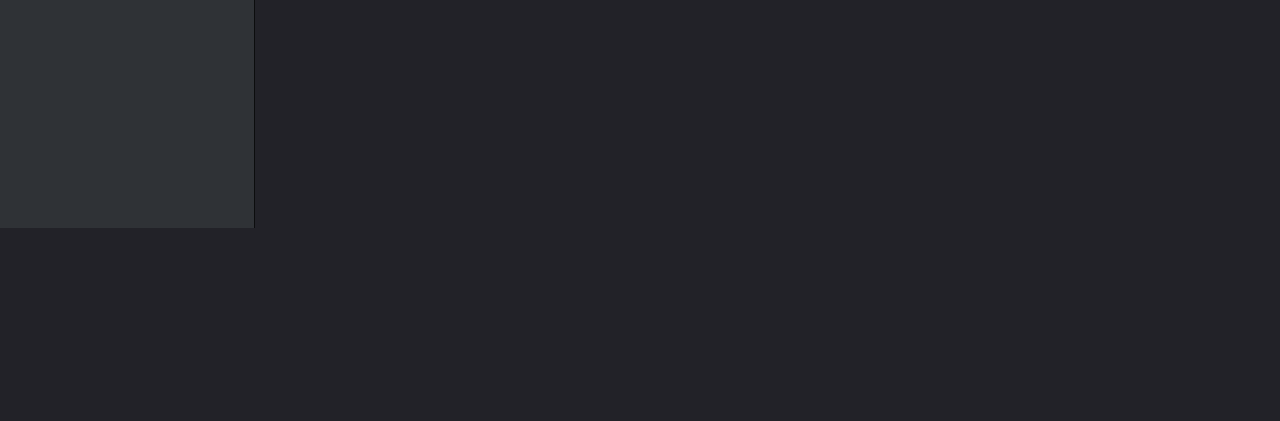
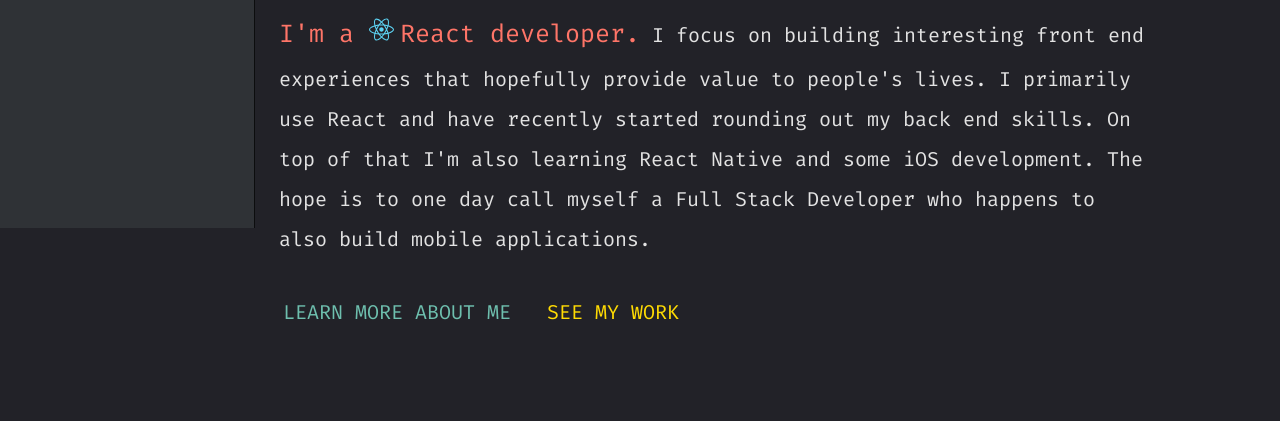
Before and after one commit to joshsuson/my-new-gatsby-site, a Gatsby site: page / in a window 1280 px wide. Shown: the part 603-1024 px from the top of the page. Before the commit the page ends 831 px from the top, so only its background shows below. Built offline with nearby package versions, Linux system fonts and the light colour scheme; Gatsby itself is replaced by a stand-in of ours.

Commit message:
Working on home page.

```diff
--- a/src/components/HomePage/Jumbotron.js
+++ b/src/components/HomePage/Jumbotron.js
@@ -9,7 +9,7 @@ const Wrapper = styled.div`
 `
 
 const ImageDiv = styled.div`
-  width: 40%;
+  width: 70%;
 `
 
 const CustomImage = styled(GatsbyImage)`
@@ -20,12 +20,16 @@ const CustomImage = styled(GatsbyImage)`
 const MainHeading = styled.h1`
   color: var(--fifth-color);
   font-size: 4rem;
-  margin-top: 12px;
+  margin-top: 24px;
+  margin-bottom: 12px;
 `
 
 const Intro = styled.p`
   margin: 0;
   padding: 0;
+  color: var(--primary-text);
+  font-size: 2rem;
+  margin-bottom: 24px;
 `
 const SpecialIntro = styled.span`
   color: var(--first-color);
@@ -34,6 +38,52 @@ const SpecialIntro = styled.span`
 const ReactIcon = styled.span`
   color: #5dd3f3;
   margin-right: 6px;
+`
+
+const ButtonDiv = styled.div`
+  margin-bottom: 56px;
+`
+
+const CustomButton = styled.button`
+  cursor: pointer;
+  padding: 16px 4px 16px 4px;
+  background: linear-gradient(var(--third-color) 0 0) 50% calc(-3px - 100%) /
+    var(--d, 0%) 200% no-repeat;
+  border: none;
+  font-family: "Fira Code", monospace;
+  text-transform: uppercase;
+  color: var(--third-color);
+  font-size: 2rem;
+  transition: 0.3s, background-size 0.3s 0.3s;
+
+  &:hover {
+    --d: 100%;
+    background-position: 50% 0%;
+    color: var(--background);
+    transition: 0.3s, background-position 0.3s 0.3s, color 0.3s 0.3s;
+  }
+`
+
+const SecondaryButton = styled.button`
+  cursor: pointer;
+  margin-left: 24px;
+  padding: 16px 8px 16px 8px;
+  border: none;
+  font-family: "Fira Code", monospace;
+  text-transform: uppercase;
+  font-size: 2rem;
+  color: var(--fourth-color);
+  background: linear-gradient(var(--fourth-color) 0 0) top,
+    linear-gradient(var(--fourth-color) 0 0) left,
+    linear-gradient(var(--fourth-color) 0 0) bottom,
+    linear-gradient(var(--fourth-color) 0 0) right;
+  background-size: var(--d, 0) 3px, 3px var(--d, 0);
+  background-repeat: no-repeat;
+  transition: 0.5s;
+
+  &:hover {
+    --d: 100%;
+  }
 `
 
 export const Jumbotron = () => {
@@ -67,8 +117,18 @@ export const Jumbotron = () => {
             <FaReact />
           </ReactIcon>
           React developer.
-        </SpecialIntro>
+        </SpecialIntro>{" "}
+        I focus on building interesting front end experiences that hopefully
+        provide value to people's lives. I primarily use React and have recently
+        started rounding out my back end skills. On top of that I'm also
+        learning React Native and some iOS development. The hope is to one day
+        call myself a Full Stack Developer who happens to also build mobile
+        applications.
       </Intro>
+      <ButtonDiv>
+        <CustomButton>Learn More About Me</CustomButton>
+        <SecondaryButton>See My Work</SecondaryButton>
+      </ButtonDiv>
     </Wrapper>
   )
 }
--- a/src/components/Layout/Layout.js
+++ b/src/components/Layout/Layout.js
@@ -5,11 +5,16 @@ import { TitleBar, Sidebar, TopNavBar } from "."
 
 const PageWrapper = styled.div`
   background-color: var(--background);
+  margin-bottom: 32px;
 `
 
 const MainWrapper = styled.div`
   margin-left: 255px;
   height: 100vh;
+`
+
+const InnerWrapper = styled.div`
+  width: min(90%, 1000px);
 `
 
 export const Layout = ({ children }) => {
@@ -21,7 +26,7 @@ export const Layout = ({ children }) => {
         <Sidebar />
         <MainWrapper>
           <TopNavBar />
-          {children}
+          <InnerWrapper>{children}</InnerWrapper>
         </MainWrapper>
       </PageWrapper>
     </div>
--- a/src/components/Layout/TitleBar.js
+++ b/src/components/Layout/TitleBar.js
@@ -12,6 +12,7 @@ const TitleBarWrapper = styled.div`
   border-bottom: 1px solid hsla(207, 1%, 69%, 0.3);
   position: sticky;
   top: 0;
+  z-index: 10;
 `
 
 const CircleWrapper = styled.div`
```
